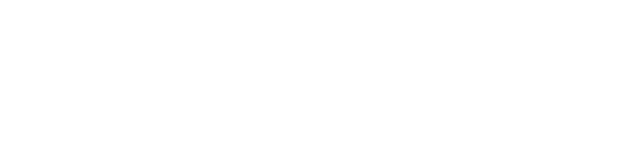
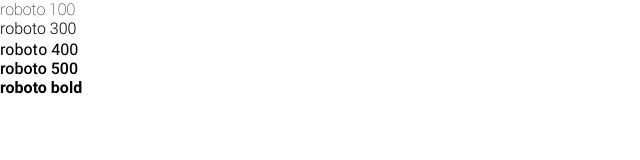
Before and after one commit to sosukii/PetStory-coop, a plain HTML site: page pages/about/index.html in a window 1280 px wide. Shown: the whole page, without its empty margins (0-640 px from the left). Drawn offline with Linux system fonts and the light colour scheme; files whose address does not match are found by name.

Commit message:
feat: add sosukii branch, add test fonts

```diff
--- a/pages/about/index.html
+++ b/pages/about/index.html
@@ -9,7 +9,11 @@
 </head>
 <body>
     <header class="header">
-
+        <div class="f-100">roboto 100</div>
+        <div class="f-300">roboto 300</div>
+        <div class="f-400">roboto 400</div>
+        <div class="f-500">roboto 500</div>
+        <div class="bold">roboto bold</div>
     </header>
     <main class="main">
         <section class="watch"></section>
--- /dev/null
+++ b/pages/about/sass/_header.sass
@@ -0,0 +1,12 @@
+.header
+
+.f-100
+    font-family: 'Roboto Thin'
+.f-300
+    font-family: 'Roboto Light'
+.f-400
+    font-family: 'Roboto Regular'
+.f-500
+    font-family: 'Roboto Medium'
+.bold
+    font-family: 'Roboto Bold'
--- a/pages/about/style.sass
+++ b/pages/about/style.sass
@@ -2,3 +2,4 @@
 
 @import './sass/_fonts'
 @import './reset.css'
+@import './sass/_header'
```
Also changed, not shown: pages/about/style.css, pages/donate/style.css, pages/map/style.css, pages/zoos/style.css, 4 other files.
